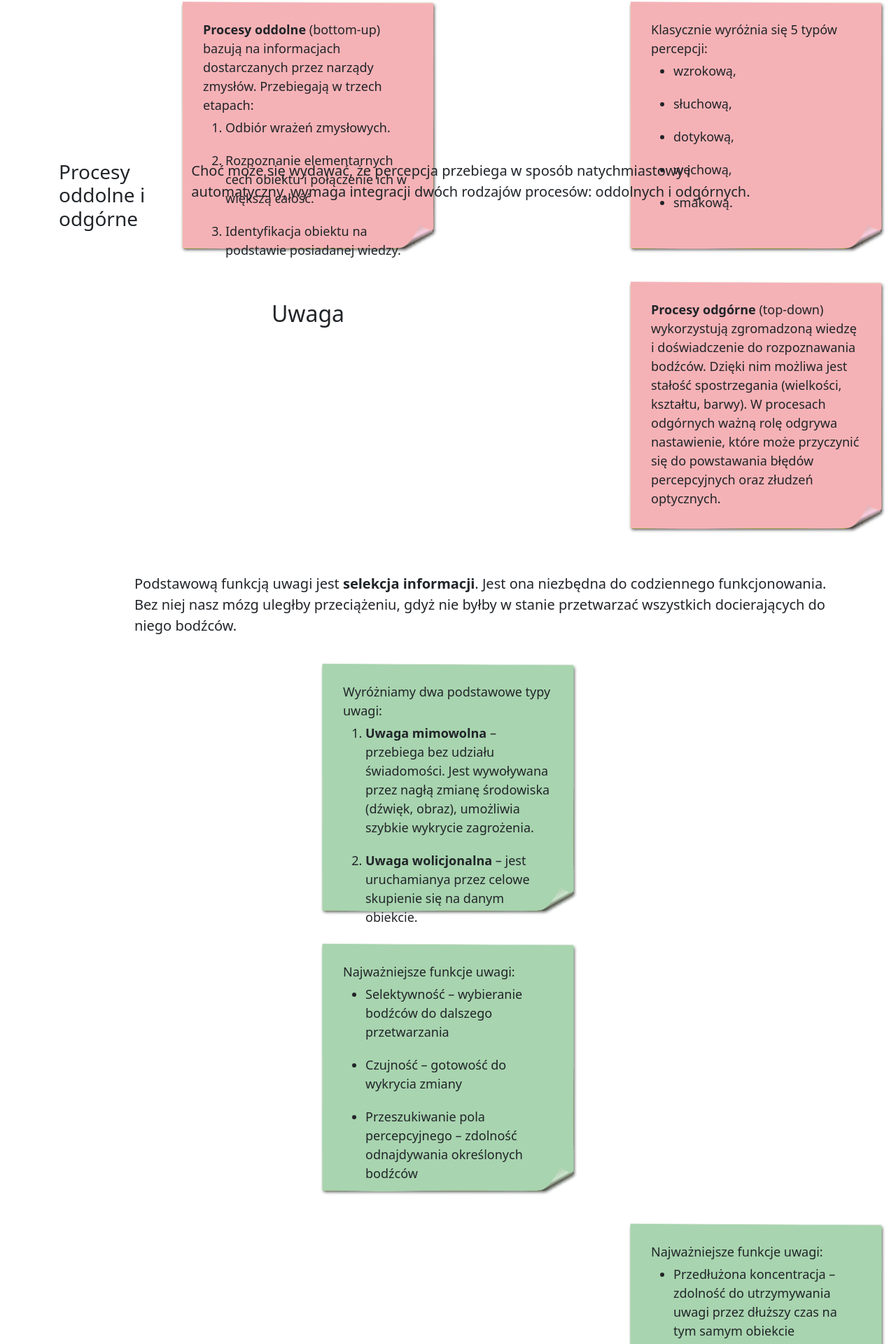
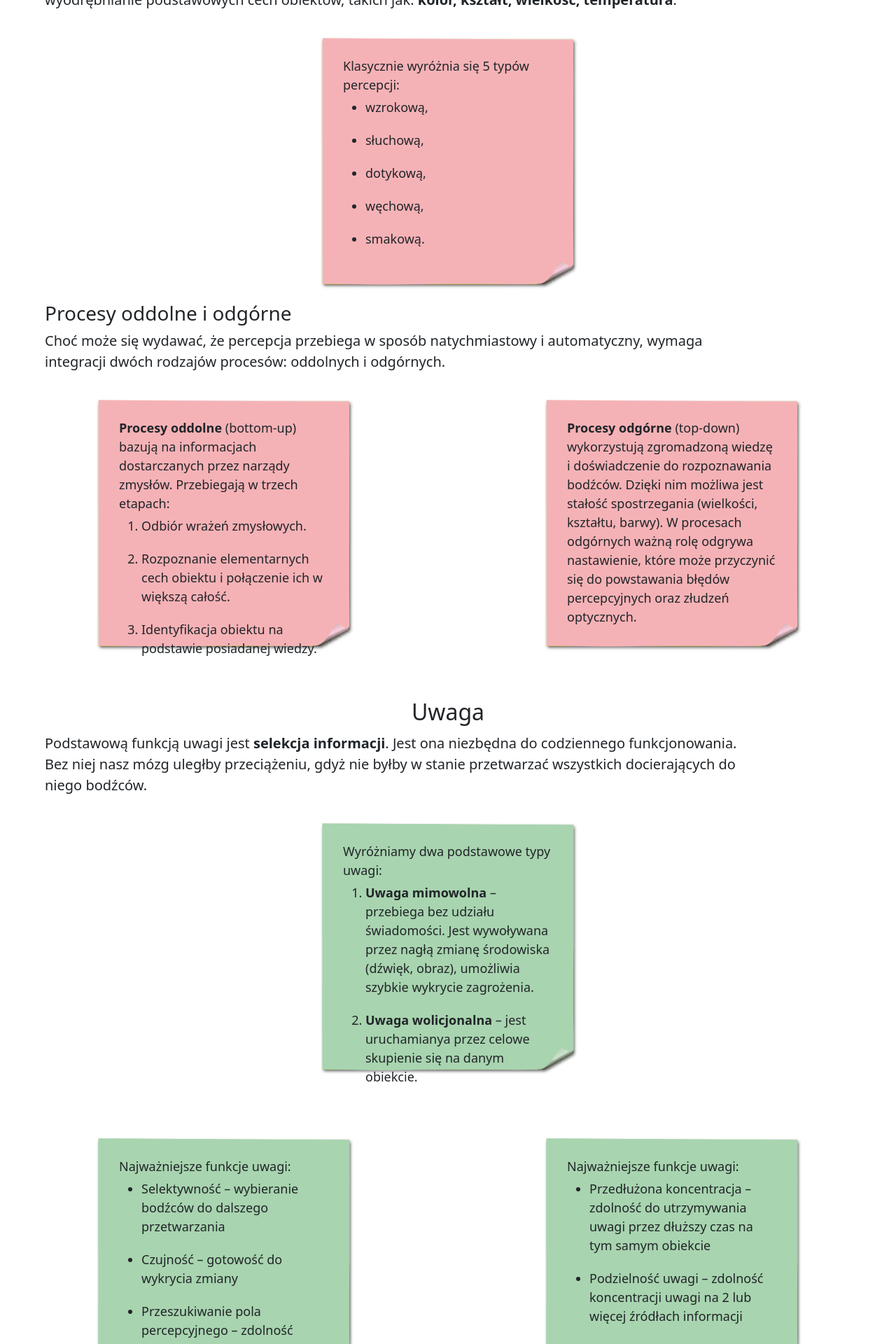
Before and after one commit to kaDebowska/brain_games, a Flask app: page /info in a window 1280 px wide. Shown: the part 1240-3160 px from the top of the page at 70% size. Run offline with Flask 3, Linux system fonts and the light colour scheme.

Commit message:
info page with flexbox

```diff
--- a/static/style.css
+++ b/static/style.css
@@ -177,7 +177,7 @@ a{
     background-color: rgba(121, 161, 180, 0.51);
 }
 .info-title h1{
-    padding-top:50px;
+    padding-top:30px;
 }
 
 .info-title img{
@@ -185,20 +185,23 @@ a{
     margin-bottom: 20px;
 }
 
+.info-container{
+    display: flex;
+    flex-wrap: wrap;
+    margin-top: 30px;
+    margin-bottom: 50px;
+}
+
+.functions-container{
+    flex-wrap: wrap-reverse;
+}
 
 .cognitive-functions{
-    width: 50%;
-    margin-top: 40px;
-    float: right;
-    margin-right: 10%;
+    width: 45%;
     font-size: 20px;
+    margin-left: 8%;
+    margin-top: 30px;
 }
-
-.functions{
-    width: 40%;
-    margin-right: 15%;
-}
-
 
 .info-memo p{
     margin: 0;
@@ -206,18 +209,18 @@ a{
 
 .info-memo{
     background-repeat: no-repeat;
+    background-size: 100% 100%;
     padding: 50px;
     box-sizing: border-box;
     width: 400px;
     height: 400px;
-    /*margin-top: 70px;*/
-    margin-left: 8%;
     font-size: 18px;
 }
 
 .memo-functions{
     background-image: url("images/memo-yellow.png");
-    margin-top: -20px;
+    margin-top: -40px;
+    margin-left: 5%;
 }
 
 .info-memo p{
@@ -225,61 +228,68 @@ a{
 }
 
 .perception{
-    float: left;
-    margin-left: 10%;
+    margin-left: 5%;
+    margin-top: 40px;
+    width: 50%;
 }
 
 .memo-perception{
     background-image: url("images/memo-pink.png");
-    float: right;
-    margin-right: 10%;
-    margin-top: -200px;
+    margin-left: 10%;
 }
 
 .top-down{
     width: 40%;
     margin-top: -150px;
-}
-
-.top-down h3{
-    margin-left: 20px;
+    margin-left: 5%;
+    flex-direction: column;
 }
 
 .memo-bottom{
     background-image: url("images/memo-pink.png");
-    margin-top: 400px;
+    margin-left: -40%;
 }
 
 .memo-top{
     background-image: url("images/memo-pink.png");
-    float: right;
-    margin-right: 30%;
-    margin-top: -400px;
+    margin-left: 5%;
 }
 
-#attention{
-    margin-top: 50px;
-}
 
 .functions-header{
     margin-bottom: -20px;
 }
 
+.attention-container{
+    flex-wrap: wrap-reverse;
+}
+
+.attention{
+    margin-left: 5%;
+}
+
 .memo-attention{
     background-image: url("images/memo-green.png");
+    margin-left: 5%;
+    margin-top: 30px;
 }
 
 .memo-attention-functions{
+    display: flex;
+    margin-left: 40%;
+    margin-top: -250px;
+}
+
+.memo-attention-functions1{
     background-image: url("images/memo-green.png");
-    margin-left: 40%;
-    margin-top: -300px;
+    display: flex;
+    flex-direction: column;
 }
 
 .memo-attention-functions2{
     background-image: url("images/memo-green.png");
-    float: right;
-    margin-top: -400px;
-    margin-right: 5%;
+    display: flex;
+    flex-direction: column;
 }
 
 @media (max-width: 1300px){
@@ -295,4 +305,18 @@ a{
         margin: auto;
     }
 
+    .top-down{
+        margin-top: auto;
+    }
+
+    .attention{
+        margin-top: auto;
+    }
+
+    .memo-attention-functions{
+        display: flex;
+        flex-wrap: wrap;
+        margin: auto;
+    }
+
 }
--- a/templates/info.html
+++ b/templates/info.html
@@ -5,13 +5,7 @@
         <img src="{{ url_for('static', filename='/images/brain-info.png') }}" alt="mózg_logo" width="200px" height="170px">
     </div>
     <h2>Czym są zdolności poznawcze?</h2>
-    <div class="cognitive-functions functions">
-        <p>Zdolności poznawcze to funkcje ludzkiego umysłu, które pozwalają na
-            <b> odbieranie, przetwarzanie i gromadzenie informacji z otoczenia</b>.
-            Dzięki nim człowiek jest w stanie poznawać świat i tworzyć jego obraz w umyśle.
-            Zdolności poznawcze są przez nas wykorzystywane nieustannie. Większość codziennych czynności wymaga
-            zaangażowania przynajmniej części z nich. </p>
-    </div>
+    <div class="info-container functions-container">
         <div class="info-memo memo-functions">
             <p>Do zdolności poznawczych należą m.in.:</p>
             <ul>
@@ -21,7 +15,17 @@
                 <li>rozumowanie.</li>
             </ul>
         </div>
+        <div class="cognitive-functions functions">
+            <p>Zdolności poznawcze to funkcje ludzkiego umysłu, które pozwalają na
+                <b> odbieranie, przetwarzanie i gromadzenie informacji z otoczenia</b>.
+                Dzięki nim człowiek jest w stanie poznawać świat i tworzyć jego obraz w umyśle.
+                Zdolności poznawcze są przez nas wykorzystywane nieustannie. Większość codziennych czynności wymaga
+                zaangażowania przynajmniej części z nich. </p>
+        </div>
+    </div>
+
     <h2 class="functions-header">Percepcja</h2>
+    <div class="info-container perception-container">
         <div class="cognitive-functions perception">
             <p>Percepcja jest najbardziej elementarnym procesem poznawczym. Jej główne zadanie polega na
                 odbieraniu, przetwarzaniu i interpretowaniu <b>informacji pochodzących ze zmysłów</b>.
@@ -59,11 +63,9 @@
                 W procesach odgórnych ważną rolę odgrywa nastawienie, które może przyczynić się do
                 powstawania błędów percepcyjnych oraz złudzeń optycznych.</p>
         </div>
+    </div>
     <h2 id="attention" class="functions-header">Uwaga</h2>
-    <div class="cognitive-functions attention">
-        <p>Podstawową funkcją uwagi jest <b>selekcja informacji</b>. Jest ona niezbędna do codziennego funkcjonowania.
-            Bez niej nasz mózg uległby przeciążeniu, gdyż nie byłby w stanie przetwarzać wszystkich docierających do niego bodźców.</p>
-    </div>
+    <div class="info-container attention-container">
         <div class="info-memo memo-attention">
             <p>Wyróżniamy dwa podstawowe typy uwagi:</p>
             <ol>
@@ -72,7 +74,13 @@
                 <li><b>Uwaga wolicjonalna</b> – jest uruchamianya przez celowe skupienie się na danym obiekcie.</li>
             </ol>
         </div>
-    <div class="info-memo memo-attention-functions">
+        <div class="cognitive-functions attention">
+            <p>Podstawową funkcją uwagi jest <b>selekcja informacji</b>. Jest ona niezbędna do codziennego funkcjonowania.
+                Bez niej nasz mózg uległby przeciążeniu, gdyż nie byłby w stanie przetwarzać wszystkich docierających do niego bodźców.</p>
+        </div>
+    </div>
+        <div class="memo-attention-functions">
+            <div class="info-memo memo-attention-functions1">
                 <p>Najważniejsze funkcje uwagi:</p>
                 <ul>
                     <li>Selektywność – wybieranie bodźców do dalszego przetwarzania</li>
@@ -87,5 +95,5 @@
                 <li>Podzielność uwagi – zdolność koncentracji uwagi na 2 lub więcej źródłach informacji</li>
             </ul>
         </div>
-
+        </div>
 {% endblock %}
```
Lines whose indentation alone changed are shown as unchanged.
